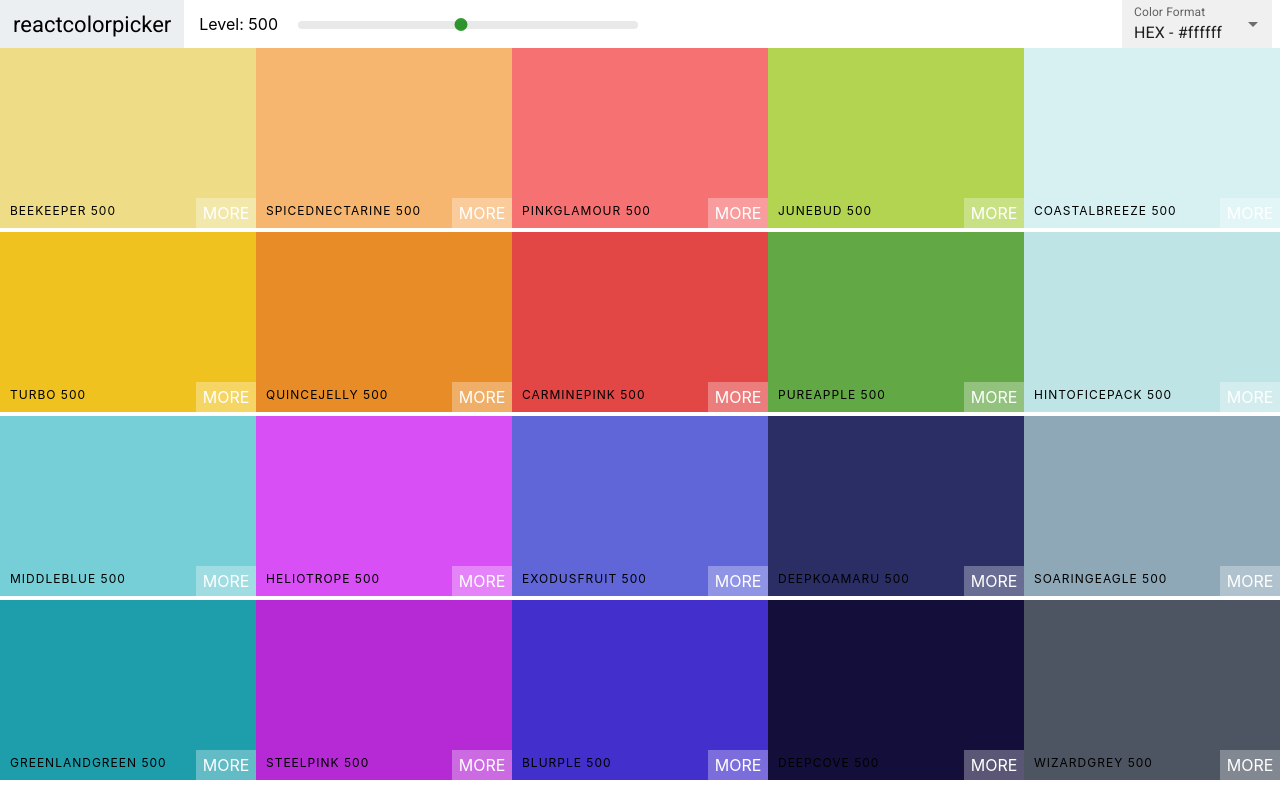
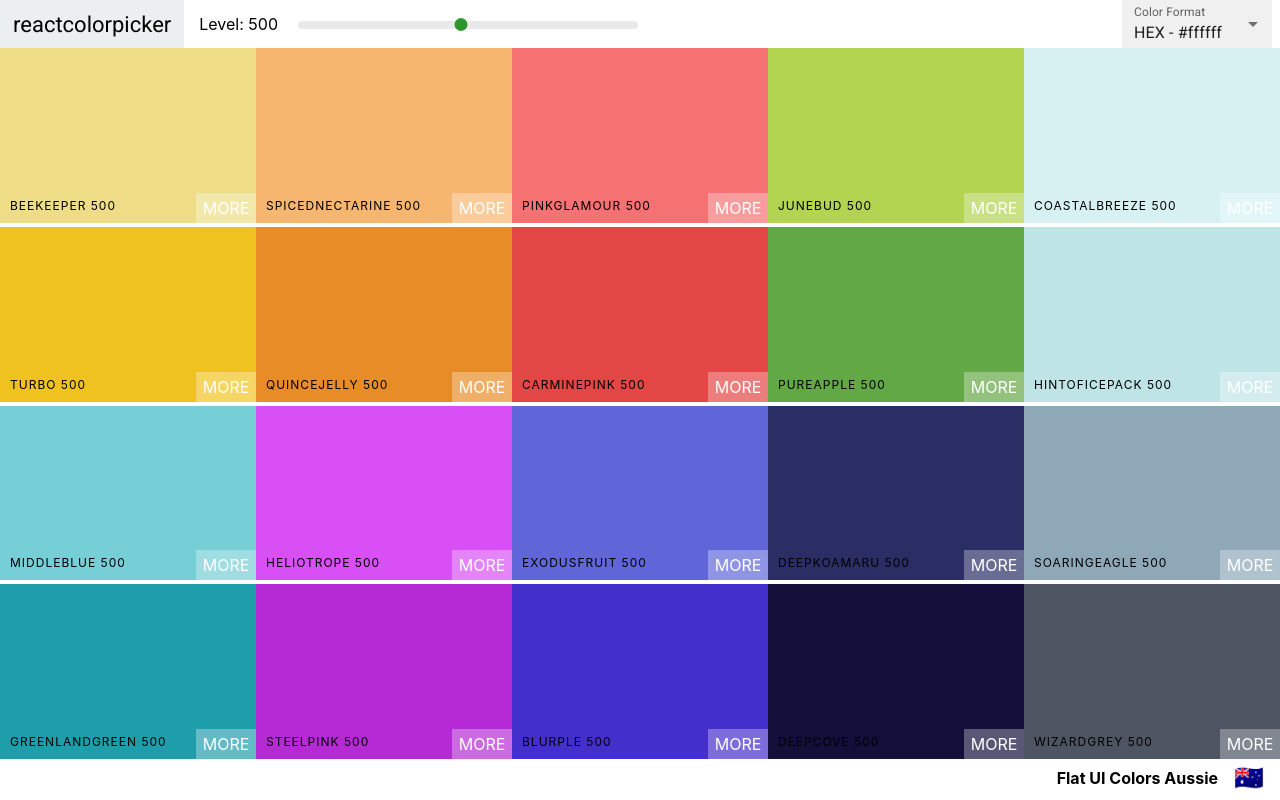
Before and after one commit to MoisesMH/color-app, a React (Create React App) app: page / in a window 1280 px wide. Built offline with nearby package versions, Linux system fonts and the light colour scheme.

Commit message:
Added Palette footer

```diff
--- a/src/Palette.css
+++ b/src/Palette.css
@@ -1,8 +1,27 @@
 .Palette {
     height: 100vh;
+    display: flex;
+    flex-direction: column;
+    margin: 0;
+    padding: 0;
 }
 
 /* saving 10% of window space for the navbar and the footer */
 .Palette-colors {
-    height: 90%;
+    height: 94%;
 }
+
+.Palette-footer {
+    background-color: white;
+    height: 6%;
+    display: flex;
+    justify-content: flex-end;
+    align-items: center;
+    font-weight: bold;
+    margin-top: 0.5rem;
+}
+
+.emoji {
+    font-size: 1.5rem;
+    margin: 0 1rem;
+}
--- a/src/Palette.js
+++ b/src/Palette.js
@@ -21,16 +21,20 @@
     }
 
     render() {
-        const { colors } = this.props.palette
+        const { colors, paletteName, emoji } = this.props.palette
         const colorBoxes = colors[this.state.level].map(c => <ColorBox name={c.name} backgroundColor={c[this.state.format]} />)
         return (
             <div className="Palette">
-                <Navbar level={this.state.level} format={this.state.format} changeLevel={this.changeLevel} changeFormat={this.changeFormat} />
+                <div className="Palette-header">
+                    <Navbar level={this.state.level} format={this.state.format} changeLevel={this.changeLevel} changeFormat={this.changeFormat} />
+                </div>
                 <div className="Palette-colors">
-                    {/* Bunch of color boxes */}
                     { colorBoxes }
                 </div>
-                {/* Footer goes here */}
+                <div className="Palette-footer">
+                    <footer>{ paletteName }</footer>
+                    <span className="emoji">{ emoji }</span>
+                </div>
             </div>
         )
     }
```
